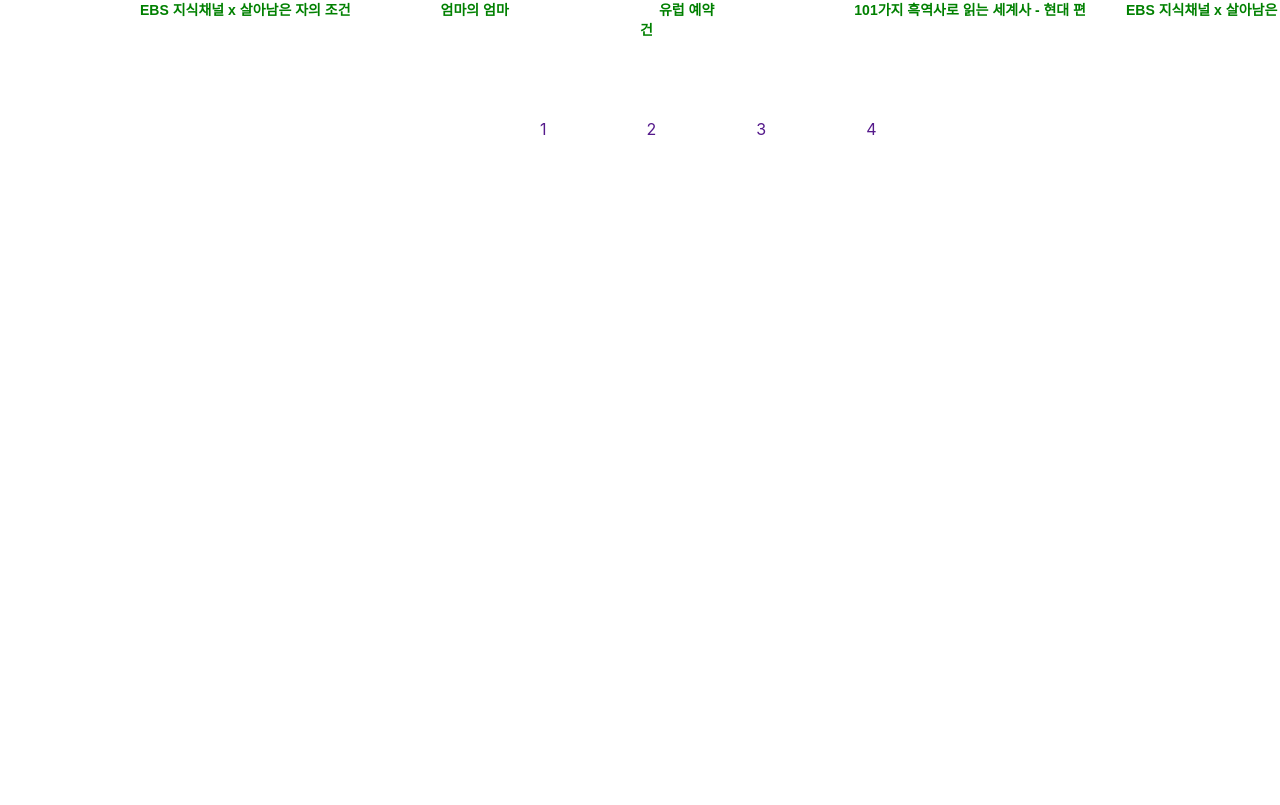
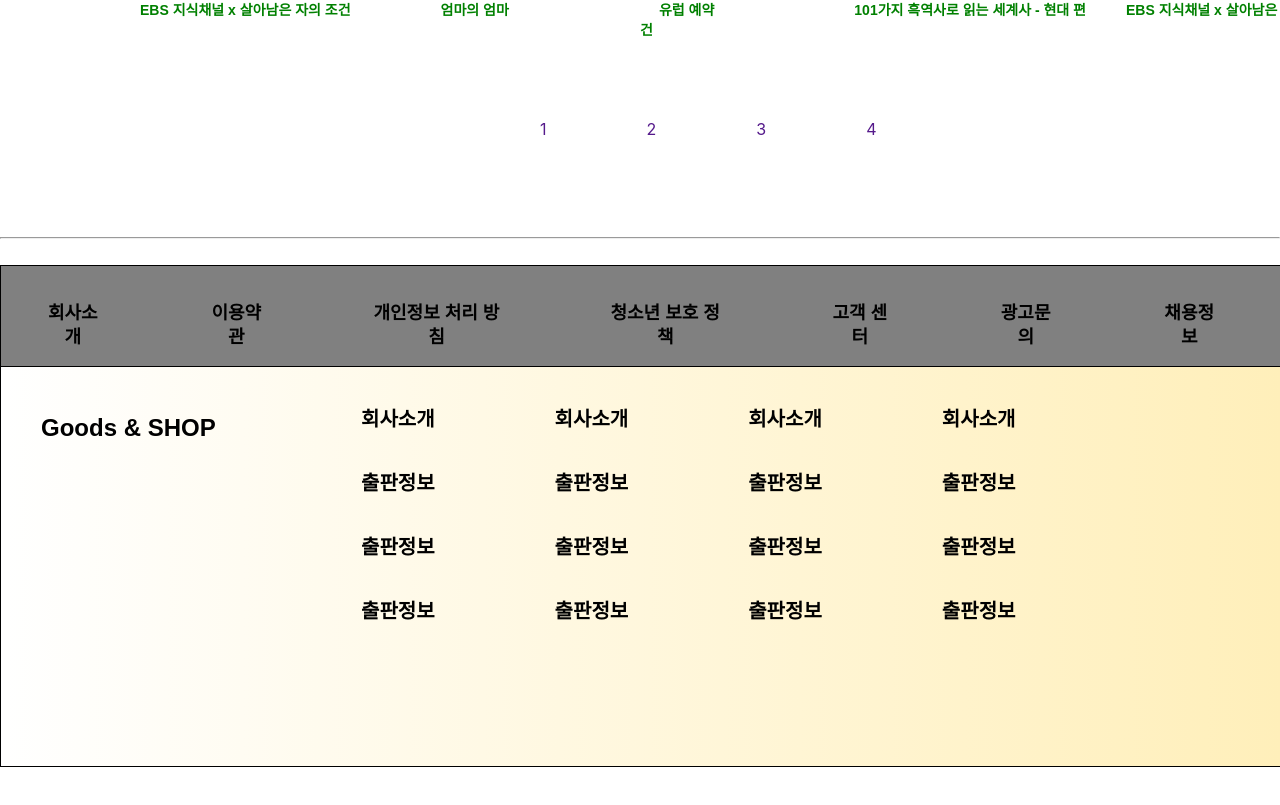
Before and after one commit to Koras02/Portfolio-GoodsShop, a React (Create React App) app: page / in a window 1280 px wide. Shown: the part 3490-4295 px from the top of the page. Before the commit the page ends 3739 px from the top, so only its background shows below. Built offline with nearby package versions, Linux system fonts and the light colour scheme.

Commit message:
footer 페이지 작성 완료

```diff
--- /dev/null
+++ b/src/MainPage/Footer/Footer.js
@@ -0,0 +1,51 @@
+import React from 'react';
+import {
+    FooterWrapper,
+    FooterHeaderTop,
+    FooterHeaderP,
+    FooterHeaderH1,
+    FooterHeaderP1,
+    FooterHeaderP2
+ } from './FooterStyle';
+
+export function Footer() {
+     return (
+         <FooterWrapper>
+             <FooterHeaderTop>
+             <FooterHeaderP to="/">회사소개</FooterHeaderP>
+             <FooterHeaderP to="/">이용약관</FooterHeaderP>
+             <FooterHeaderP to="/">개인정보 처리 방침</FooterHeaderP>
+             <FooterHeaderP to="/">청소년 보호 정책</FooterHeaderP>
+             <FooterHeaderP to="/">고객 센터</FooterHeaderP>
+             <FooterHeaderP to="/">광고문의</FooterHeaderP>
+             <FooterHeaderP to="/">채용정보</FooterHeaderP>
+             </FooterHeaderTop>
+             <FooterHeaderH1>Goods & SHOP</FooterHeaderH1>
+             <FooterHeaderP1>회사소개</FooterHeaderP1>
+             <FooterHeaderP1>회사소개</FooterHeaderP1>
+             <FooterHeaderP1>회사소개</FooterHeaderP1>
+             <FooterHeaderP1>회사소개</FooterHeaderP1>
+             <br />
+             <FooterHeaderP2>출판정보</FooterHeaderP2>
+             <FooterHeaderP2>출판정보</FooterHeaderP2>
+             <FooterHeaderP2>출판정보</FooterHeaderP2>
+             <FooterHeaderP2>출판정보</FooterHeaderP2>
+             <br />
+             <FooterHeaderP2>출판정보</FooterHeaderP2>
+             <FooterHeaderP2>출판정보</FooterHeaderP2>
+             <FooterHeaderP2>출판정보</FooterHeaderP2>
+             <FooterHeaderP2>출판정보</FooterHeaderP2>
+             <br />
+             <FooterHeaderP2>출판정보</FooterHeaderP2>
+             <FooterHeaderP2>출판정보</FooterHeaderP2>
+             <FooterHeaderP2>출판정보</FooterHeaderP2>
+             <FooterHeaderP2>출판정보</FooterHeaderP2>
+             <br />
+
+         </FooterWrapper>
+     );
+ }
+
+
+
+ export default Footer;
--- /dev/null
+++ b/src/MainPage/Footer/FooterStyle.js
@@ -0,0 +1,83 @@
+import styled from 'styled-components';
+import {Link as LinkR} from 'react-router-dom';
+
+export const FooterWrapper = styled.div`
+  width:100%;
+  height:500px;
+  margin:200px auto;
+  border:1px solid #000;
+  background: #FFEFBA;  /* fallback for old browsers */
+background: -webkit-linear-gradient(to right, #FFFFFF, #FFEFBA);  /* Chrome 10-25, Safari 5.1-6 */
+background: linear-gradient(to right, #FFFFFF, #FFEFBA); /* W3C, IE 10+/ Edge, Firefox 16+, Chrome 26+, Opera 12+, Safari 7+ */
+
+  `;
+
+  export const FooterHeaderTop = styled.div`
+  width:100%;
+  height:100px;
+  text-align:center;
+  background:gray;
+  display:inline-flex;
+  border-bottom:1px solid #000;
+`;
+
+export const FooterHeaderP = styled(LinkR)`
+  position:relative;
+  font:bold 18px/24px arial;
+  left:50%;
+  bottom:25px;
+  text-decoration:none;
+  color:#000;
+  margin-top:60px;
+  margin-left:-600px;
+  margin-right:700px;
+
+  &:hover {
+      transition:0.5s;
+      color:#fc0;
+  }
+ `;
+
+export const FooterHeaderH1 = styled.div`
+   display:block;
+   float:left;
+   text-align:center;
+   margin-left:-600px;
+   margin-top:150px;
+   font:bold 24px/24px arial;
+   position:relative;
+   left:50%;
+`;
+
+export const FooterHeaderP1 = styled.div`
+   text-align:center;
+   display:inline-flex;
+   font:bold 20px/24px arial;
+   position:relative;
+   left:50%;
+   margin-top:40px;
+   margin-right:400px;
+   margin-left:-280px;
+`
+
+export const FooterHeaderP2 = styled(LinkR)`
+text-align:center;
+display:inline-flex;
+font:bold 20px/24px arial;
+position:relative;
+left:50%;
+margin-top:40px;
+margin-right:400px;
+margin-left:-280px;
+text-decoration:none;
+color:#000;
+
+&:hover {
+    color:gray;
+    transition:2s;
+}
+`
+
+export const FooterHeaderPRight = styled.div`
+
+`
--- a/src/MainPage/Main.js
+++ b/src/MainPage/Main.js
@@ -4,6 +4,7 @@ import { SliderData } from './Ads/SliderData';
 import BookK from './Book/BookK';
 import { bookObjOne, bookObjTwo } from './Book/Data';
 import Book from './CategoryPage/Book';
+import Footer from './Footer/Footer';
 import Header from './Header/Header';
 import MainVisual from './MainVisual/MainVisual';
 import MainVisualMenu from './MainVisualMenu/MainVisualMenu';
@@ -20,6 +21,7 @@ export function Main() {
           <BookK {...bookObjOne}/>
           <Adware slides={SliderData}/>
           <Recommend slides={SliderData} />
+          <Footer/>
         </>
      );
  }
--- a/src/MainPage/Recommend/Mouseover.js
+++ b/src/MainPage/Recommend/Mouseover.js
@@ -82,6 +82,7 @@ export function MouseOver() {
         {mouseover5 && (
             <div>5번페이지</div>
         )}
+    <hr />
     </RecommendWrapper>
 
      );
--- a/src/MainPage/Recommend/RecommandStyle.js
+++ b/src/MainPage/Recommend/RecommandStyle.js
@@ -42,7 +42,8 @@ export const RecommendP1Link = styled(Link)`
 
   }
   &:focus {
-    color: ${({ onFocus }) => (onFocus ? 'red' : '#000')};
+    color: ${({ onFocus }) => (onFocus ? 'gray' : '#000')};
+    transition:0.5s;
   }
 
 
```
Also changed, not shown: 1 other file (tests, documents, lock files or other folders).
